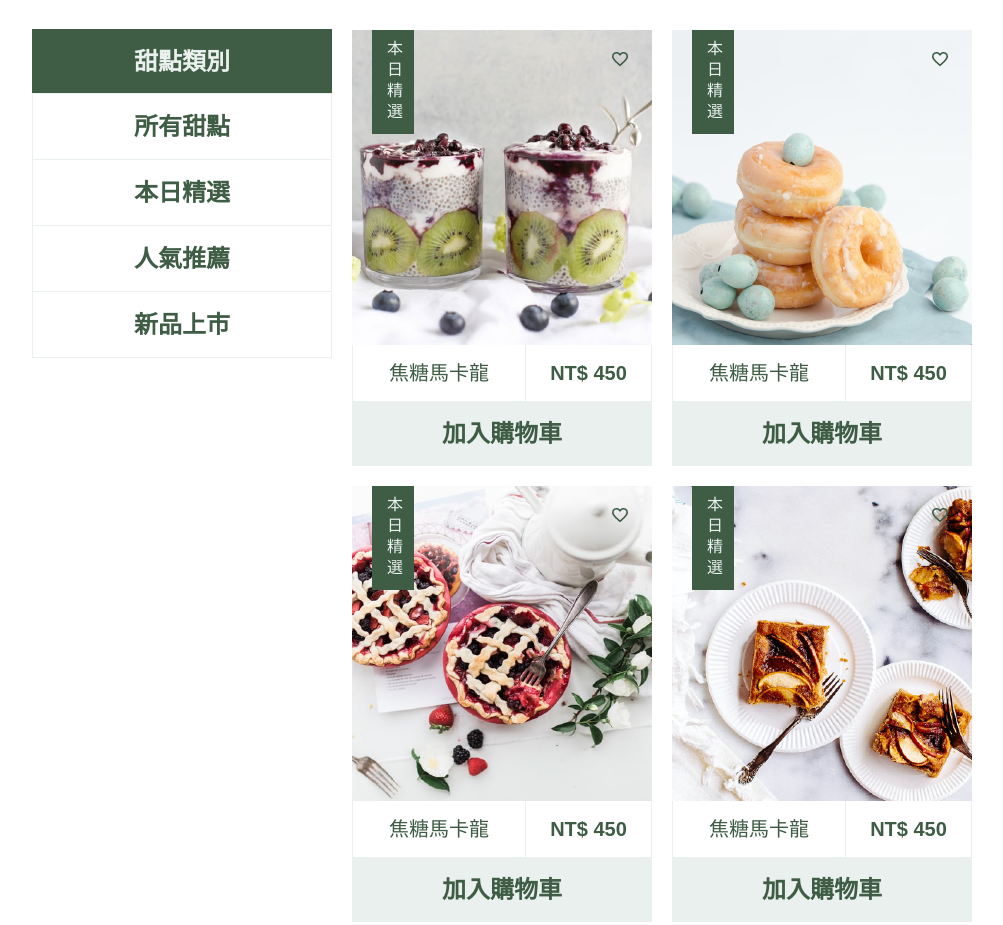
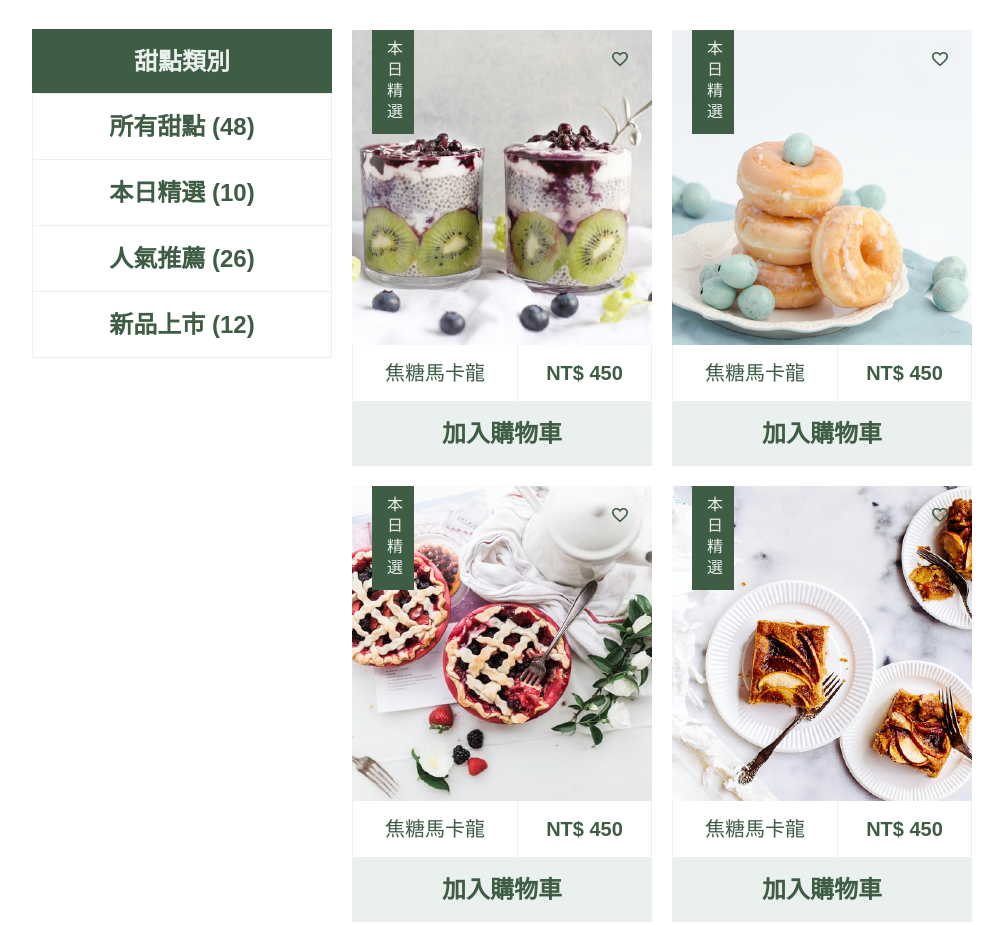
Before and after one commit to ariel7234/hexschool-pratice, a plain HTML site: page 02-flexbox/index.html in a window 1280 px wide. Shown: the part 604-1529 px from the top of the page, without its empty margins (138-1141 px from the left). Drawn offline with Linux system fonts and the light colour scheme.

Commit message:
flexbox done

```diff
--- a/02-flexbox/css/style.css
+++ b/02-flexbox/css/style.css
@@ -252,26 +252,27 @@ p {
 
 .productDetail {
   display: flex;
+  justify-content: space-between;
   line-height: 56px;
+  align-items: center;
   text-align: center;
-  margin-top: -3px;
 }
 .productDetail h2,
 span {
+  margin-top: -3px;
   border-left: 1px solid #eaf0ed;
   border-right: 1px solid #eaf0ed;
 }
 .productDetail h2 {
-  width: 174px;
-  padding: 0px 33px;
+  padding: 0px 32px;
   font-weight: 300;
 }
 .productDetail span {
-  width: 127px;
-  padding-right: 0px 20px;
+  width: 135px;
+  padding: 0px 20px;
   font-size: 20px;
   font-weight: 600;
-  margin-left: -1px;
+  margin-left: -5px;
 }
 .btn-add {
   background-color: #eaf0ed;
--- a/02-flexbox/index.html
+++ b/02-flexbox/index.html
@@ -28,10 +28,10 @@
       <div class="product container">
         <ul class="menu">
           <li class="menu_head">甜點類別</li>
-          <li><a href="#">所有甜點</a></li>
-          <li><a href="#">本日精選</a></li>
-          <li><a href="#">人氣推薦</a></li>
-          <li><a href="#">新品上市</a></li>
+          <li><a href="#">所有甜點 (48)</a></li>
+          <li><a href="#">本日精選 (10)</a></li>
+          <li><a href="#">人氣推薦 (26)</a></li>
+          <li><a href="#">新品上市 (12)</a></li>
         </ul>
         <ul class="productList mb-10">
           <li class="ml-20 mb-20">
```
